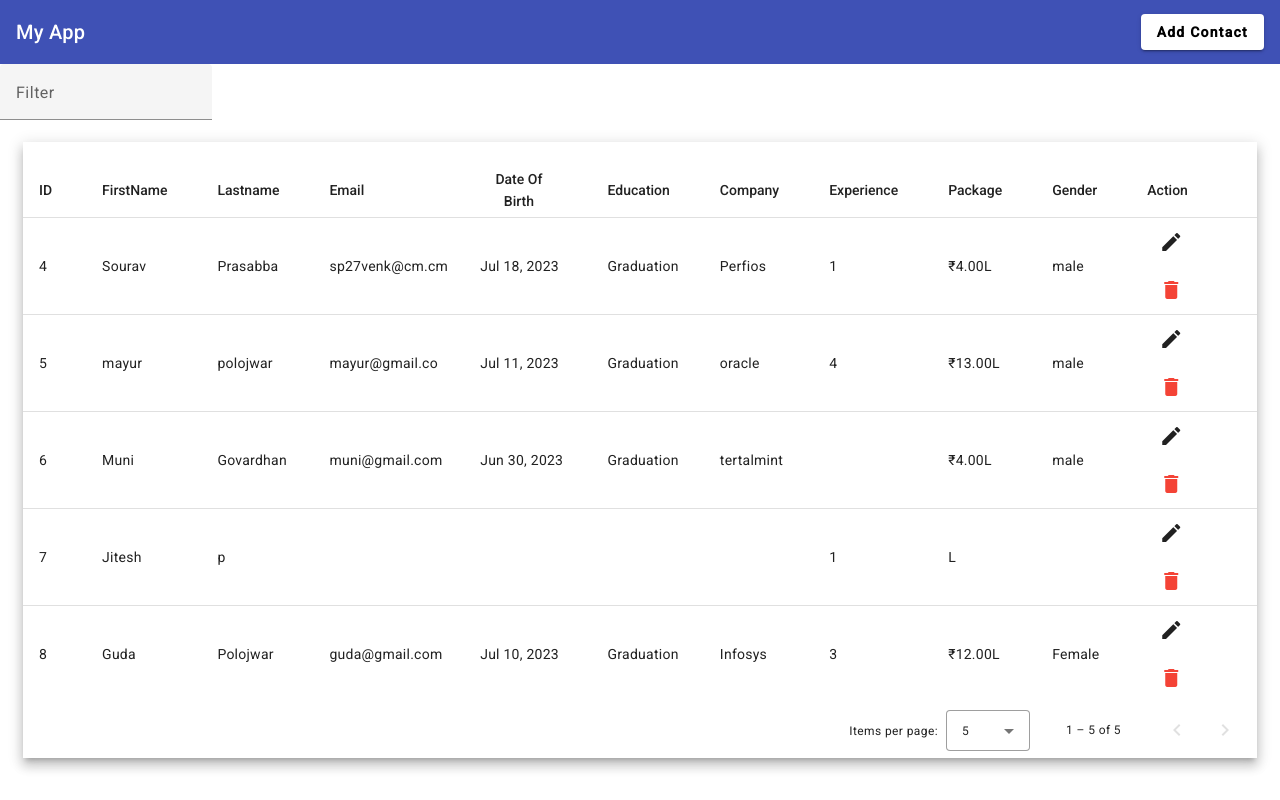
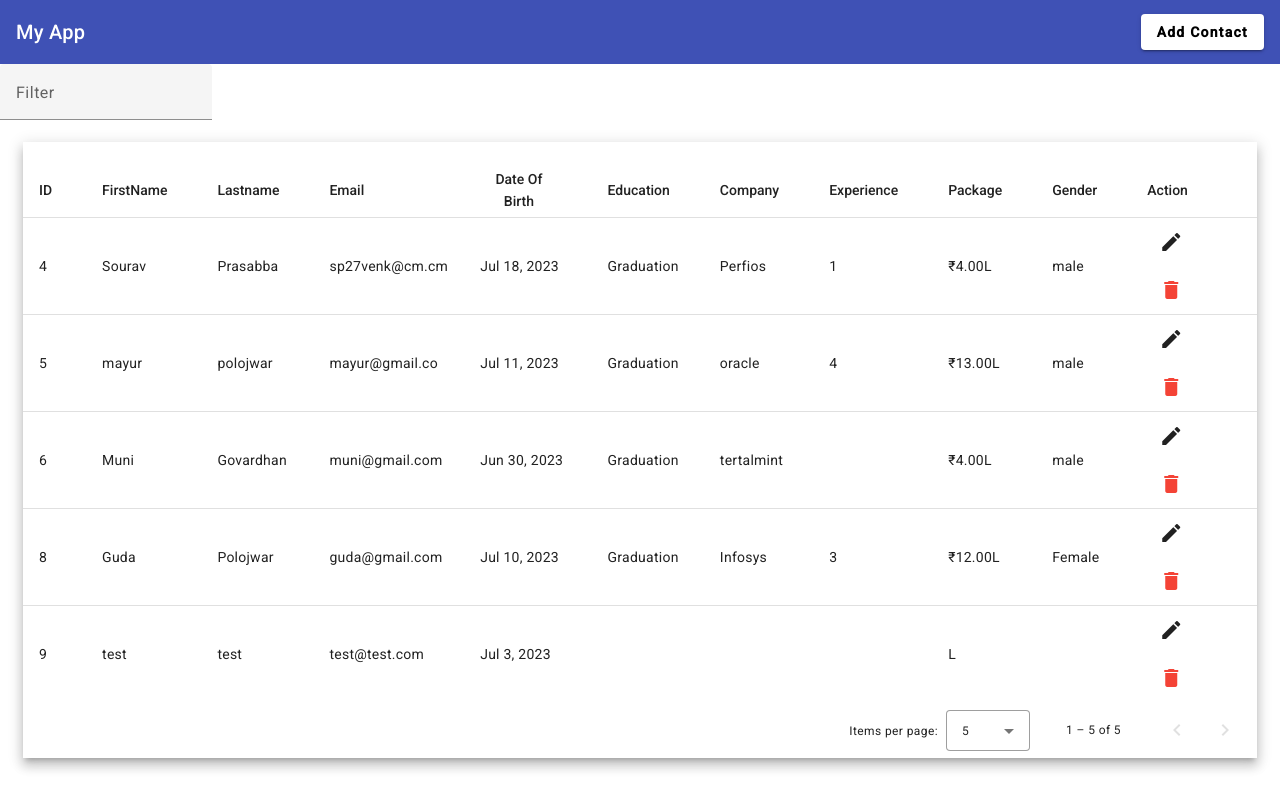
Before and after one commit to Mayurp375/crud-app-using-materialUI, an Angular app: page / in a window 1280 px wide. Built offline with nearby package versions, Linux system fonts and the light colour scheme; data requests are answered from the project's data file.

Commit message:
update : updatee data

```diff
--- a/db.json
+++ b/db.json
@@ -54,18 +54,6 @@
       "id": 6
     },
     {
-      "firstName": "Jitesh ",
-      "lastname": "p",
-      "email": "",
-      "dob": "",
-      "education": "",
-      "company": "",
-      "experience": "1",
-      "package": "",
-      "gender": "",
-      "id": 7
-    },
-    {
       "firstName": "Guda",
       "lastname": "Polojwar",
       "email": "guda@gmail.com",
@@ -77,6 +65,19 @@
       "gender": "Female",
       "action": "",
       "id": 8
+    },
+    {
+      "firstName": "test",
+      "lastname": "test",
+      "email": "test@test.com",
+      "dob": "2023-07-03T18:30:00.000Z",
+      "education": "",
+      "company": "",
+      "experience": "",
+      "package": "",
+      "gender": "",
+      "action": "",
+      "id": 9
     }
   ]
 }
--- a/src/app/app.component.html
+++ b/src/app/app.component.html
@@ -69,12 +69,13 @@
 
     <ng-container matColumnDef="action">
       <th mat-header-cell *matHeaderCellDef mat-sort-header>Action</th>
-      <td mat-cell *matCellDef="let row">
+      <td mat-cell *matCellDef="let row"  (click)="openEditdata(row)">
       <button mat-icon-button >
         <mat-icon>edit</mat-icon>
       </button>
 
-      <button mat-icon-button color="warn">
+      <button mat-icon-button color="warn" (click)="deletEmployee(row.id)">
+
         <mat-icon>delete</mat-icon>
       </button>
       </td>
--- a/src/app/app.component.ts
+++ b/src/app/app.component.ts
@@ -17,7 +17,7 @@ export class AppComponent implements OnInit {
   title = 'crud-app-using-materialUI';
 
   displayedColumns: string[] = ['id', 'firstName', 'lastname', 'email', 'dob',
-    'education', 'company', 'experience', 'package', 'gender','action'
+    'education', 'company', 'experience', 'package', 'gender', 'action'
   ];
   dataSource!: MatTableDataSource<any>;
 
@@ -32,17 +32,24 @@ export class AppComponent implements OnInit {
   }
 
   openAddEditForm() {
-    this.dialog.open(CmpAddEditComponent);
+    const dialog = this.dialog.open(CmpAddEditComponent);
+    dialog.afterClosed().subscribe({
+      next: (val) => {
+        if (val) {
+          this.getEmployeeList();
+        }
+      }
+    })
   }
 
   getEmployeeList() {
     this.empService.getEmployeeList().subscribe({
       next: (res) => {
-        this.dataSource= new MatTableDataSource(res);
+        this.dataSource = new MatTableDataSource(res);
         console.log(this.dataSource.filteredData);
 
-        this.dataSource.sort= this.sort;
-        this.dataSource.paginator= this.paginator;
+        this.dataSource.sort = this.sort;
+        this.dataSource.paginator = this.paginator;
       },
       error: console.log,
     })
@@ -58,4 +65,19 @@ export class AppComponent implements OnInit {
       this.dataSource.paginator.firstPage();
     }
   }
+
+  deletEmployee(id: number) {
+    this.empService.deletEmployee(id).subscribe({
+      next: (res) => {
+        console.log('delete successfull')
+      },
+      error: console.log,
+    })
+  }
+
+  openEditdata(data:any){
+    this.dialog.open(CmpAddEditComponent,{
+      data,
+    });
+  }
 }
--- a/src/app/cmp-add-edit/cmp-add-edit.component.ts
+++ b/src/app/cmp-add-edit/cmp-add-edit.component.ts
@@ -1,21 +1,27 @@
-import { DialogRef } from '@angular/cdk/dialog';
-import { Component } from '@angular/core';
+
+import { Component, Inject,OnInit} from '@angular/core';
 import { FormGroup, FormBuilder } from '@angular/forms';
 import { EmployeeService } from '../service/employee.service';
+import {MAT_DIALOG_DATA} from '@angular/material/dialog';
 
-
+import{MatDialogRef} from '@angular/material/dialog';
 @Component({
   selector: 'app-cmp-add-edit',
   templateUrl: './cmp-add-edit.component.html',
   styleUrls: ['./cmp-add-edit.component.scss']
 })
-export class CmpAddEditComponent {
+export class CmpAddEditComponent implements OnInit {
   empForm!: FormGroup;
   education: string[] = [
     'Matric', 'Highschool', 'Deploma', 'Graduation', 'Post-Graduation'
   ]
 
-  constructor(private fb: FormBuilder ,private empService: EmployeeService,private dialogRef : DialogRef<CmpAddEditComponent>) {
+  constructor(
+    private fb: FormBuilder ,
+    private empService: EmployeeService,
+    private dialogRef : MatDialogRef<CmpAddEditComponent>,
+    @Inject(MAT_DIALOG_DATA) public data: any
+    ) {
     this.empForm = this.fb.group({
       firstName: '',
       lastname: '',
@@ -29,6 +35,9 @@ export class CmpAddEditComponent {
       action:'',
     })
   }
+  ngOnInit(): void {
+   this.empForm.patchValue(this.data);
+  }
 
   onFormSubmit(){
     if(this.empForm.valid){
@@ -36,7 +45,7 @@ export class CmpAddEditComponent {
         next:(val:any)=>{
           console.log(this.empForm.value);
           alert('Emlopyee added succesfully');
-          this.dialogRef.close();
+          this.dialogRef.close(true);
         },
         error:(err:any)=>{
           console.error(err);
@@ -44,8 +53,6 @@ export class CmpAddEditComponent {
       })
     }
   }
-  uio(){
-    console.log("nkl");
 
-  }
+
 }
--- a/src/app/service/employee.service.ts
+++ b/src/app/service/employee.service.ts
@@ -16,4 +16,8 @@ export class EmployeeService {
     return this.http.get('http://localhost:3000/employee');
    // throw new Error('Method not implemented.');
   }
+
+  deletEmployee(id:number):Observable<any>{
+    return this.http.delete(`http://localhost:3000/employee/${id}`);
+  }
 }
```
